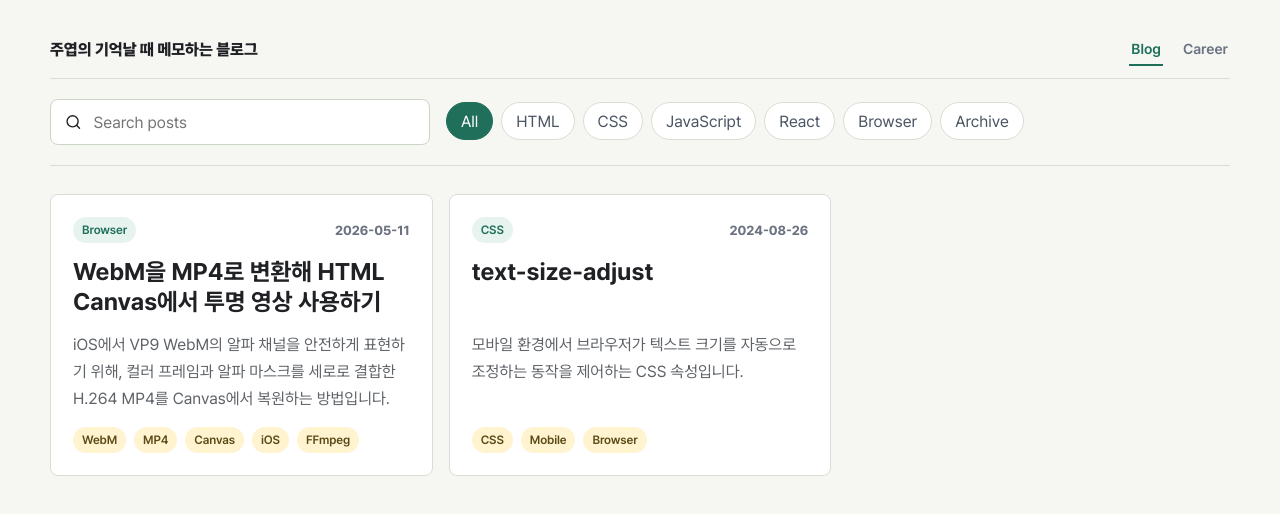
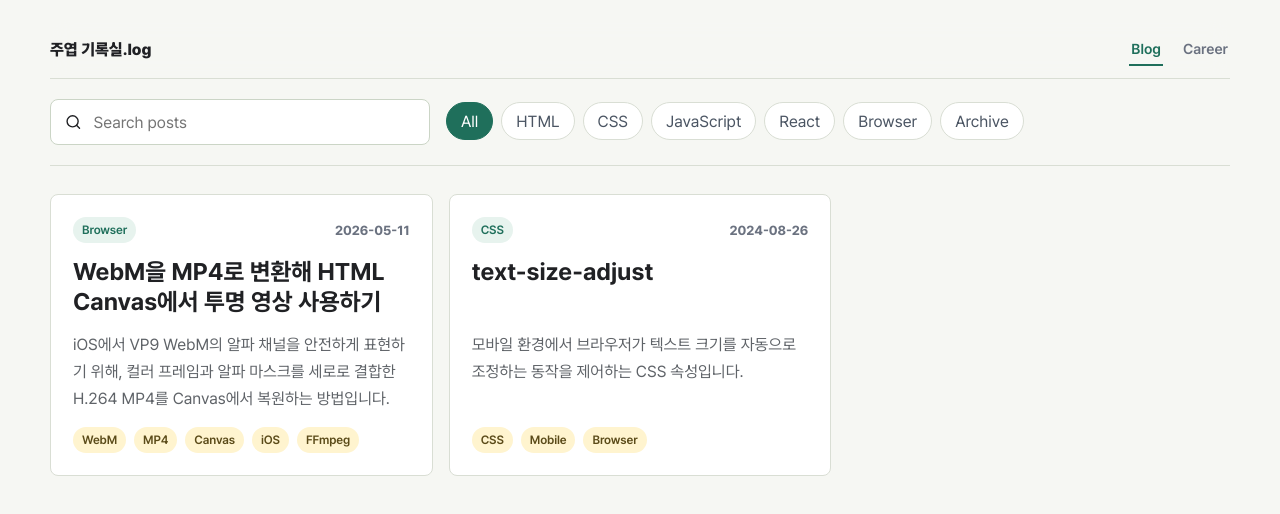
Before and after one commit to myeolgu/blog, a React (Vite) app: page / in a window 1280 px wide. Shown: the top 514 px of the page. Built offline with nearby package versions, Linux system fonts and the light colour scheme.

Commit message:
네이밍 수정

```diff
--- a/index.html
+++ b/index.html
@@ -3,7 +3,7 @@
   <head>
     <meta charset="UTF-8" />
     <meta name="viewport" content="width=device-width, initial-scale=1.0" />
-    <title>React Blog</title>
+    <title>주엽 기록실.log</title>
   </head>
   <body>
     <div id="root"></div>
--- a/src/App.jsx
+++ b/src/App.jsx
@@ -41,7 +41,7 @@ export default function App() {
       <header className="site-header">
         <h1 className="brand-heading">
           <button className="brand" type="button" onClick={() => handleTabChange("blog")}>
-            주엽의 기억날 때 메모하는 블로그
+            주엽 기록실.log
           </button>
         </h1>
         <nav className="site-nav" aria-label="Primary navigation">
```
